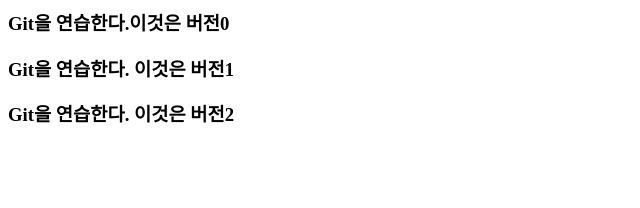
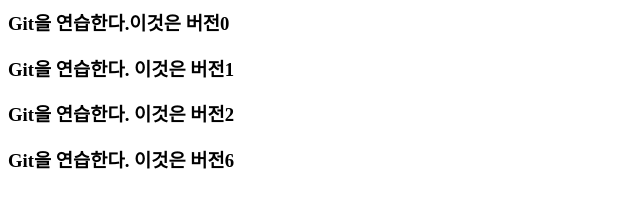
Before and after one commit to SettingRhino/gittest, a plain HTML site: page index.html in a window 1280 px wide. Shown: the whole page, without its empty margins (0-640 px from the left). Drawn offline with Linux system fonts and the light colour scheme.

Commit message:
index add

```diff
--- a/index.html
+++ b/index.html
@@ -8,5 +8,6 @@
     <h3>Git을 연습한다.이것은 버전0</h3>
       <h3>Git을 연습한다. 이것은 버전1</h3>
       <h3>Git을 연습한다. 이것은 버전2</h3>
+      <h3>Git을 연습한다. 이것은 버전6</h3>
   </body>
 </html>
```
